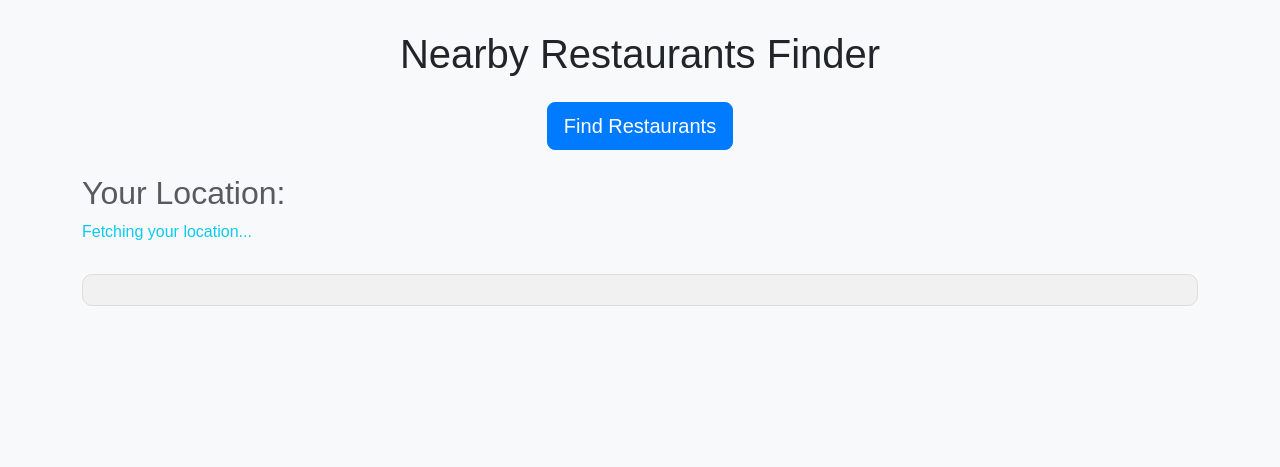
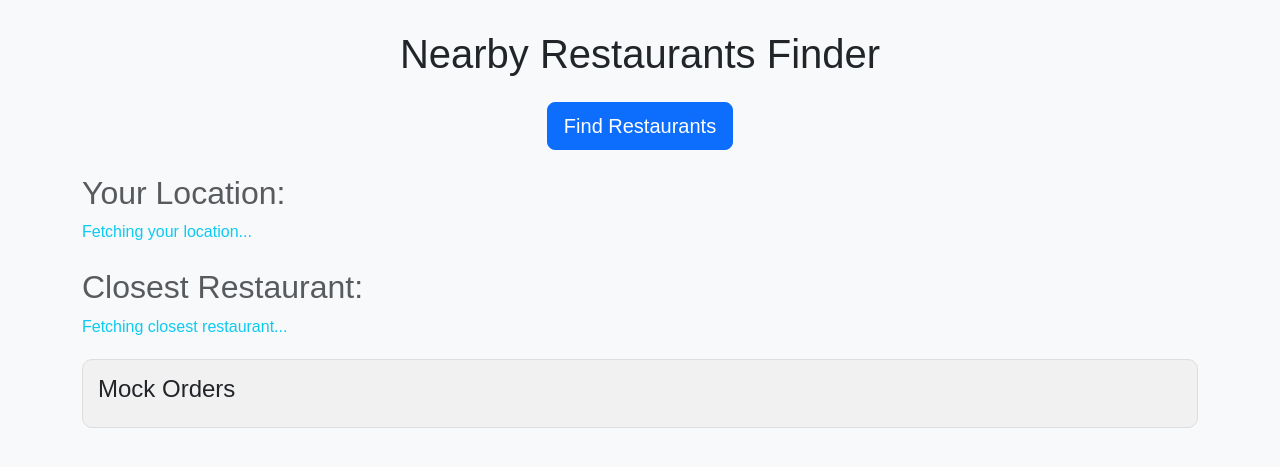
Before and after one commit to AISolutions-source/automaticFoodOrderingSoftware, a Flask app: page / in a window 1280 px wide. Shown: the top 467 px of the page. Run offline with Flask 3, Linux system fonts and the light colour scheme; some libraries are stand-ins or nearby versions.

Commit message:
- Added multiple meals to be ordered - Added order logging

```diff
--- a/templates/index.html
+++ b/templates/index.html
@@ -14,33 +14,6 @@
         }
         .container {
             margin-top: 30px;
-            position: relative;
-        }
-        .top-right-box {
-            position: absolute;
-            top: 0;
-            right: 0;
-            width: 300px;
-            border: 1px solid #ddd;
-            border-radius: 10px;
-            box-shadow: 0px 4px 10px rgba(0, 0, 0, 0.1);
-            background-color: #ffffff;
-            padding: 15px;
-        }
-        .card {
-            margin-bottom: 20px;
-            border-radius: 15px;
-            box-shadow: 0px 4px 10px rgba(0, 0, 0, 0.1);
-        }
-        .btn-primary {
-            background-color: #007bff;
-            border-color: #007bff;
-        }
-        .btn-primary:hover {
-            background-color: #0056b3;
-        }
-        .results-container {
-            margin-top: 30px;
         }
         .log-box {
             margin-top: 20px;
@@ -51,24 +24,30 @@
             max-height: 200px;
             overflow-y: auto;
         }
+        .order-status {
+            font-weight: bold;
+        }
     </style>
 </head>
 <body>
     <div class="container">
         <h1 class="text-center mb-4">Nearby Restaurants Finder</h1>
         <div class="text-center">
-            <button class="btn btn-primary btn-lg" onclick="fetchRestaurants()">Find Restaurants</button>
+            <button class="btn btn-primary btn-lg" onclick="fetchRestaurantAndOrder()">Find Restaurants</button>
         </div>
         <div id="user-location" class="mt-4">
             <h2 class="text-muted">Your Location:</h2>
             <p id="coordinates" class="text-info">Fetching your location...</p>
         </div>
-        <div id="closest-restaurant" class="top-right-box d-none">
-            <h4>Closest Restaurant</h4>
-            <div id="closest-restaurant-details"></div>
+
+        <div id="closest-restaurant" class="mt-4">
+            <h2 class="text-muted">Closest Restaurant:</h2>
+            <p id="restaurant" class="text-info">Fetching closest restaurant...</p>
         </div>
-        <div id="results" class="results-container"></div>
-        <div id="mock-orders-log" class="log-box"></div>
+
+        <div id="mock-orders-log" class="log-box">
+            <h4>Mock Orders</h4>
+        </div>
     </div>
 
     <!-- Bootstrap JS -->
@@ -83,8 +62,6 @@
                     function (position) {
                         latitude = position.coords.latitude;
                         longitude = position.coords.longitude;
-
-                        // Display user's location
                         document.getElementById('coordinates').innerText = `Your Location: ${latitude}, ${longitude}`;
                     },
                     function (error) {
@@ -98,15 +75,30 @@
             }
         };
 
-        function fetchRestaurants() {
+        // Determine meal type based on the time
+        function getMealType() {
+            const currentHour = new Date().getHours();
+            canOrder = true;
+            return 'Breakfast';
+            if (currentHour >= 6 && currentHour <= 10 || canOrder) return 'Breakfast';
+            if (currentHour >= 12 && currentHour <= 15 || canOrder) return 'Lunch';
+            if (currentHour >= 18 && currentHour <= 21 || canOrder) return 'Dinner';
+            return 'None'; // Outside meal hours
+        }
+
+        // Fetch restaurant and place a single order
+        function fetchRestaurantAndOrder() {
             if (!latitude || !longitude) {
                 alert('Location not yet determined. Please wait.');
                 return;
             }
 
-            const radius = 5000; // Example: 5 km
+            const mealType = getMealType();
+            if (mealType === 'None') {
+                alert('No meal orders can be placed at this time.');
+                return;
+            }
 
-            // Send data to the backend
             fetch('/get_nearby_restaurants', {
                 method: 'POST',
                 headers: {
@@ -115,81 +107,74 @@
                 body: JSON.stringify({
                     latitude: latitude,
                     longitude: longitude,
-                    radius: radius
+                    radius: 5000 // Example radius: 5 km
                 })
             })
                 .then(response => response.json())
                 .then(data => {
-                    // Display the closest restaurant
-                    const closestRestaurantDiv = document.getElementById('closest-restaurant');
-                    closestRestaurantDiv.classList.remove('d-none');
-                    const closestDetails = `
-                        <strong>${data.closest_restaurant.name}</strong><br>
-                        Rating: ${data.closest_restaurant.rating}<br>
-                        Vicinity: ${data.closest_restaurant.vicinity}<br>
-                        Distance: ${data.closest_restaurant.distance} km
-                    `;
-                    document.getElementById('closest-restaurant-details').innerHTML = closestDetails;
+                    const closestRestaurant = data.closest_restaurant;
+                    document.getElementById('restaurant').innerText = closestRestaurant.name;
 
-                    // Display all restaurants
-                    const resultsDiv = document.getElementById('results');
-                    resultsDiv.innerHTML = `
-                        <h2 class="mt-4">Nearby Restaurants</h2>
-                        <div class="row">
-                            ${data.restaurant_list
-                                .map(
-                                    rest =>
-                                        `<div class="col-md-4">
-                                            <div class="card">
-                                                <div class="card-body">
-                                                    <h5 class="card-title">${rest.name}</h5>
-                                                    <p class="card-text">
-                                                        <strong>Rating:</strong> ${rest.rating}<br>
-                                                        <strong>Vicinity:</strong> ${rest.vicinity}<br>
-                                                        <strong>Distance:</strong> ${rest.distance}
-                                                    </p>
-                                                </div>
-                                            </div>
-                                        </div>`
-                                )
-                                .join('')}
-                        </div>
-                    `;
+                    // Create mock order for the selected meal type
+                    const mockOrder = {
+                        restaurant: closestRestaurant.name,
+                        meal: mealType,
+                        order_time: new Date().toLocaleTimeString(),
+                        food_item: `Mock ${mealType} Dish`,
+                        status: 'Pending'
+                        //updateOrderLog(mockOrder);
+                    };
 
-                    // Display the mock orders log with delays
+                    // Log the order
+                    logOrder(mockOrder);
+                    updateOrderLog(mockOrder);
+
+                    // Simulate order processing delay
+                    setTimeout(() => {
+                        mockOrder.status = 'Processing';
+                        updateOrderLog(mockOrder);
+
+                        const randomProcessingTime = Math.floor(Math.random() * 5) + 3; // Random 3-7 seconds
+                        setTimeout(() => {
+                            mockOrder.status = 'Completed';
+                            updateOrderLog(mockOrder);
+                        }, randomProcessingTime * 1000);
+                    }, 2000); // 2-second initial delay
+                })
+                .catch(error => console.error('Error:', error));
+        }
+
+        // Log the initial order
+        function logOrder(order) {
             const logBox = document.getElementById('mock-orders-log');
-                    logBox.innerHTML = `<h4>Mock Orders</h4>`;
-                    data.mock_orders.forEach((order, index) => {
-                        setTimeout(() => {
             const orderLogEntry = document.createElement('div');
+            orderLogEntry.className = 'order-log';
             orderLogEntry.innerHTML = `
                 <div><strong>Restaurant:</strong> ${order.restaurant}</div>
+                <div><strong>Meal:</strong> ${order.meal}</div>
                 <div><strong>Order Time:</strong> ${order.order_time}</div>
                 <div><strong>Food Item:</strong> ${order.food_item}</div>
-                                <div><strong>Quantity:</strong> ${order.quantity}</div>
-                                <div><strong>Status:</strong> <span class="text-warning">Pending</span></div>
+                <div><strong>Status:</strong> <span class="order-status">${order.status}</span></div>
                 <hr>
             `;
             logBox.appendChild(orderLogEntry);
+        }
 
-                            // After a 2-second delay, change status to "Processing"
-                            setTimeout(() => {
-                                orderLogEntry.querySelector('span').textContent = 'Processing...';
-                                orderLogEntry.querySelector('span').classList.remove('text-warning');
-                                orderLogEntry.querySelector('span').classList.add('text-info');
-                            }, 2000);
+        // Update the order status in the log
+        function updateOrderLog(order) {
+            const logBox = document.getElementById('mock-orders-log');
+            const lastLogEntry = logBox.lastElementChild.previousElementSibling; // Get the last logged order
+            const statusSpan = lastLogEntry.querySelector('.order-status');
+            statusSpan.textContent = order.status;
+            statusSpan.className = `order-status text-${getStatusClass(order.status)}`;
+        }
 
-                            // After a random time (3-7 seconds), mark as "Completed"
-                            const processingTime = Math.floor(Math.random() * 5) + 3; // Random delay between 3 and 7 seconds
-                            setTimeout(() => {
-                                orderLogEntry.querySelector('span').textContent = 'Completed';
-                                orderLogEntry.querySelector('span').classList.remove('text-info');
-                                orderLogEntry.querySelector('span').classList.add('text-success');
-                            }, 2000 + processingTime * 1000); // 2 seconds + random processing time
-                        }, index * 2000); // Delay each order log by 2 seconds for each order
-                    });
-                })
-                .catch(error => console.error('Error:', error));
+        // Helper to determine the status class
+        function getStatusClass(status) {
+            if (status === 'Pending') return 'warning';
+            if (status === 'Processing') return 'info';
+            if (status === 'Completed') return 'success';
+            return 'secondary';
         }
     </script>
 </body>
```
Lines whose indentation alone changed are shown as unchanged.
